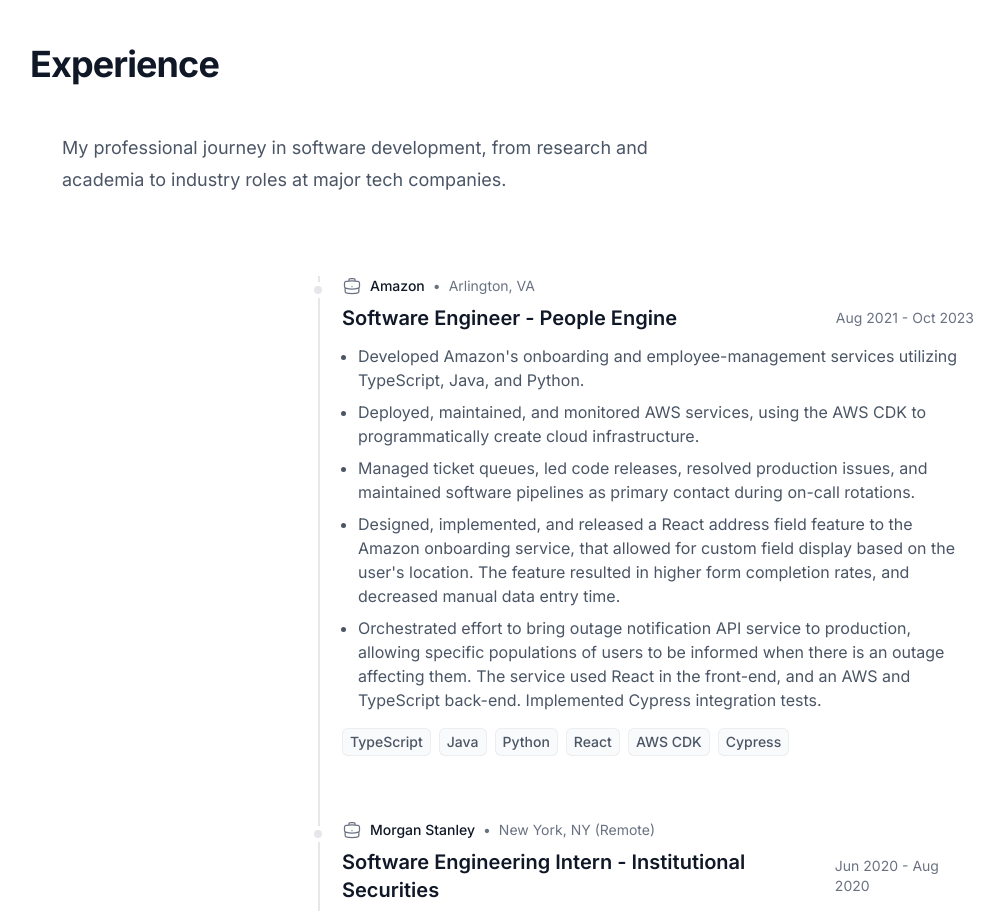
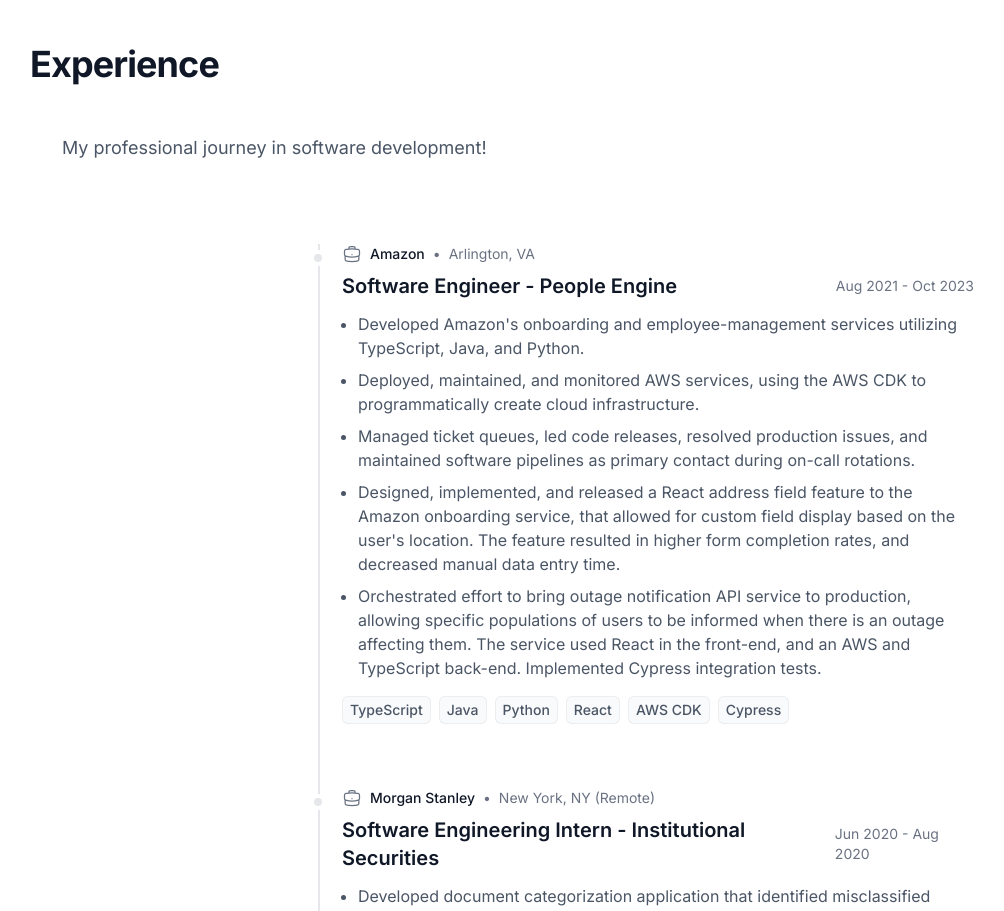
Before and after one commit to JustinHurley/JustinHurley.github.io, a Next.js app: page / in a window 1280 px wide. Shown: the part 1380-2291 px from the top of the page, without its empty margins (2-1006 px from the left). Built offline with nearby package versions, Linux system fonts and the light colour scheme.

Commit message:
fixing info

```diff
--- a/src/app/components/Experience.tsx
+++ b/src/app/components/Experience.tsx
@@ -67,7 +67,7 @@ export default function Experience() {
       <div className="mx-auto max-w-7xl px-6 lg:px-8">
         <div className="mx-auto max-w-2xl lg:mx-0">
           <p className="text-lg leading-8 text-gray-600">
-            My professional journey in software development, from research and academia to industry roles at major tech companies.
+            My professional journey in software development!
           </p>
         </div>
         <div className="mx-auto mt-16 max-w-2xl lg:mt-20">
```
